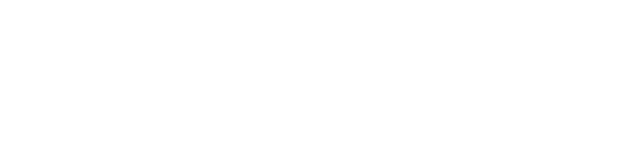
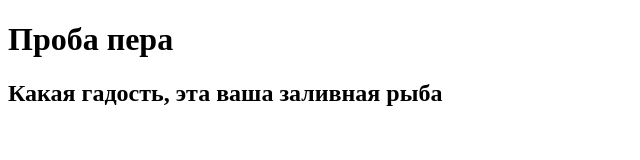
Before and after one commit to nik6282/Ya-01, a plain HTML site: page index.html in a window 1280 px wide. Shown: the whole page, without its empty margins (0-640 px from the left). Drawn offline with Linux system fonts and the light colour scheme.

Commit message:
Добвил заголовок

```diff
--- a/index.html
+++ b/index.html
@@ -7,10 +7,10 @@
     </head>
     <body>
         <header>
-
+            <h1>Проба пера</h1>
         </header>
         <main>
-
+            <h2>Какая гадость, эта ваша заливная рыба</h2>
         </main>
         <footer>
 
```
